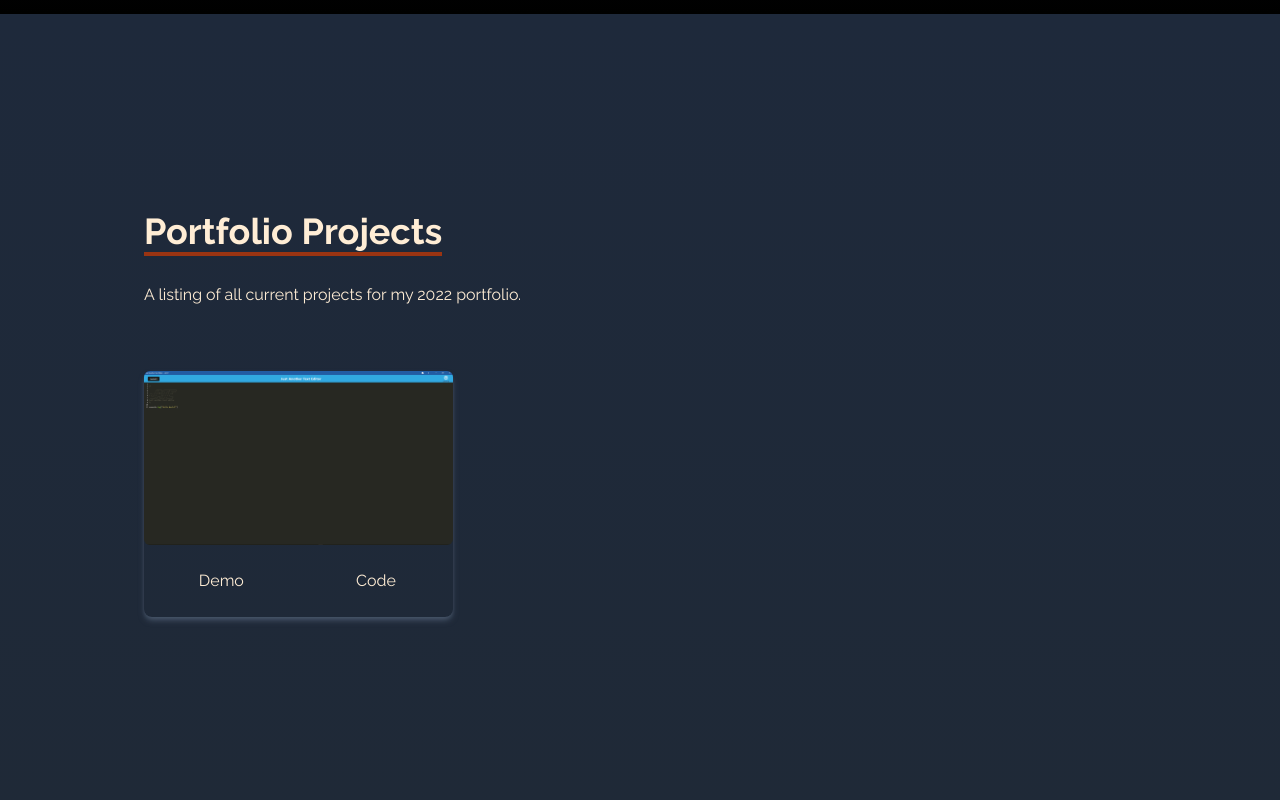
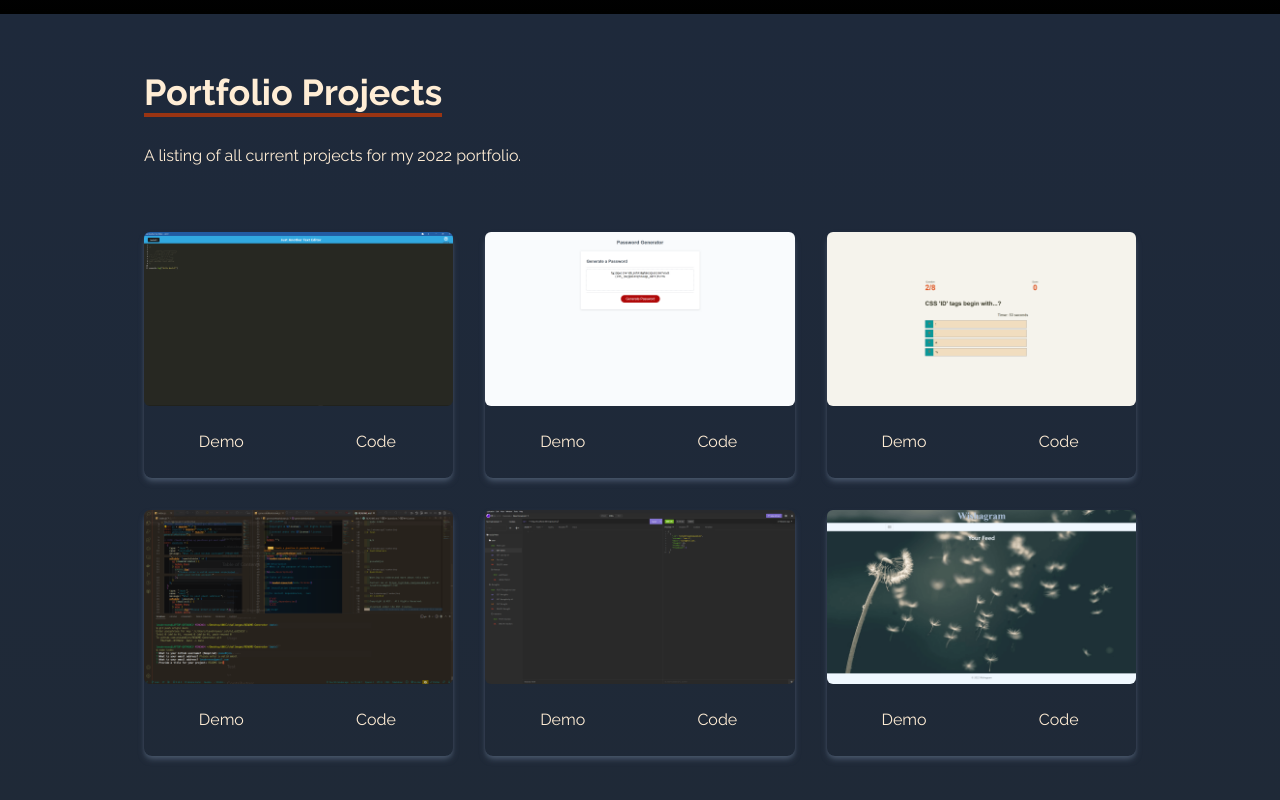
Before and after one commit to pseudoDjnn/react-portfolio, a React (Create React App) app: page / in a window 1280 px wide. Shown: the part 1586-2386 px from the top of the page. Built offline with nearby package versions, Linux system fonts and the light colour scheme.

Commit message:
mapped array for conditional render to work for my portfolio

```diff
--- a/src/components/Project/index.js
+++ b/src/components/Project/index.js
@@ -48,10 +48,12 @@ const Portfolio = () => {
             A listing of all current projects for my 2022 portfolio.
           </p>
         </div>
+
         <div className="grid sm:grid-cols-2 md:grid-cols-3 gap-8 px-12 sm:px-0">
-          <div className="shadow-md shadow-slate-600 rounded-lg">
+          {projectPortfolio.map(({ id, src }) => (
+            <div key={id} className="shadow-md shadow-slate-600 rounded-lg">
               <img
-              src={JATE}
+                src={src}
                 alt="demo"
                 className="rounded-md duration-700 hover:scale-105"
               />
@@ -64,6 +66,7 @@ const Portfolio = () => {
                 </button>
               </div>
             </div>
+          ))}
         </div>
       </div>
     </div>
```
Lines whose indentation alone changed are shown as unchanged.
